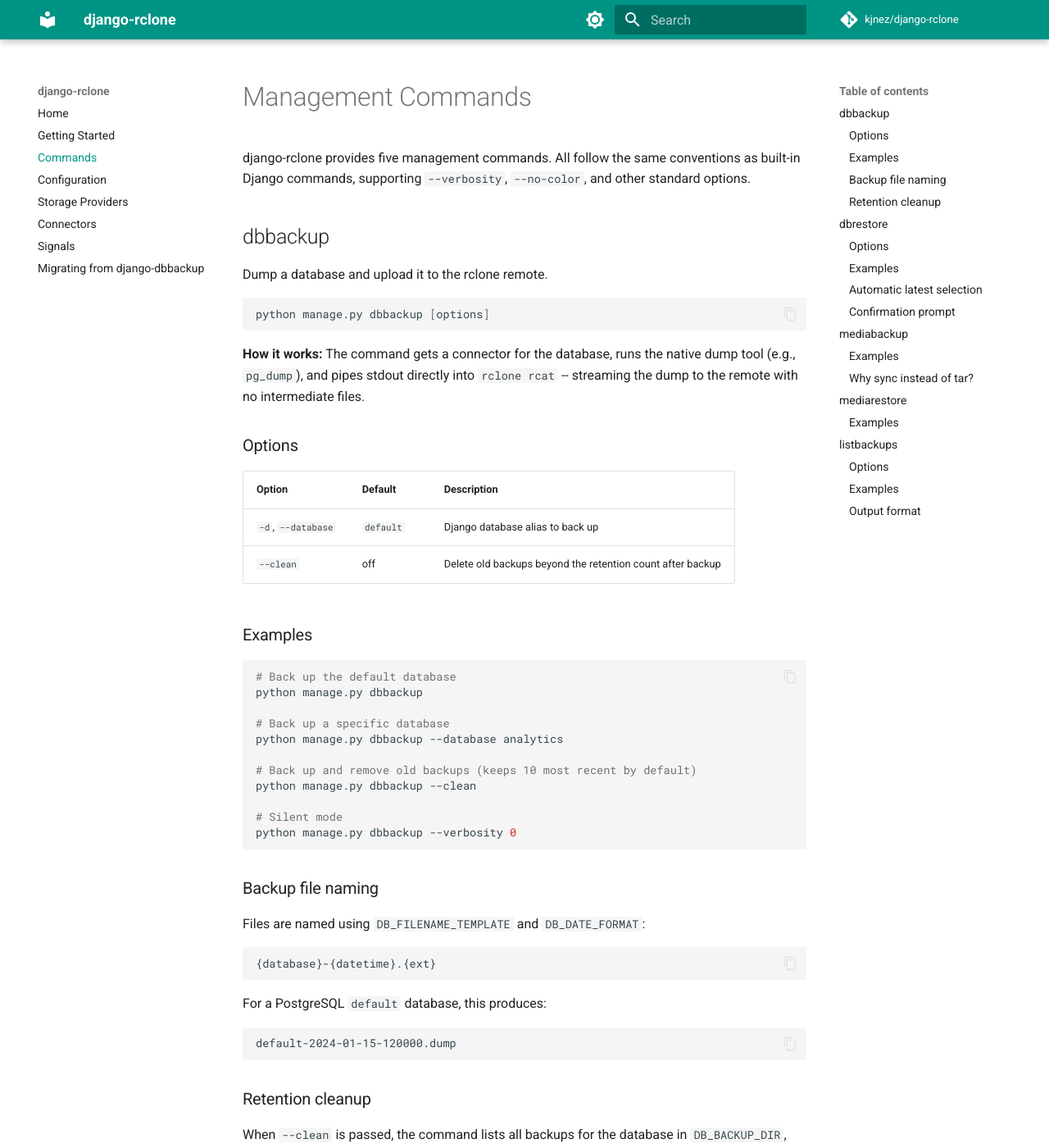
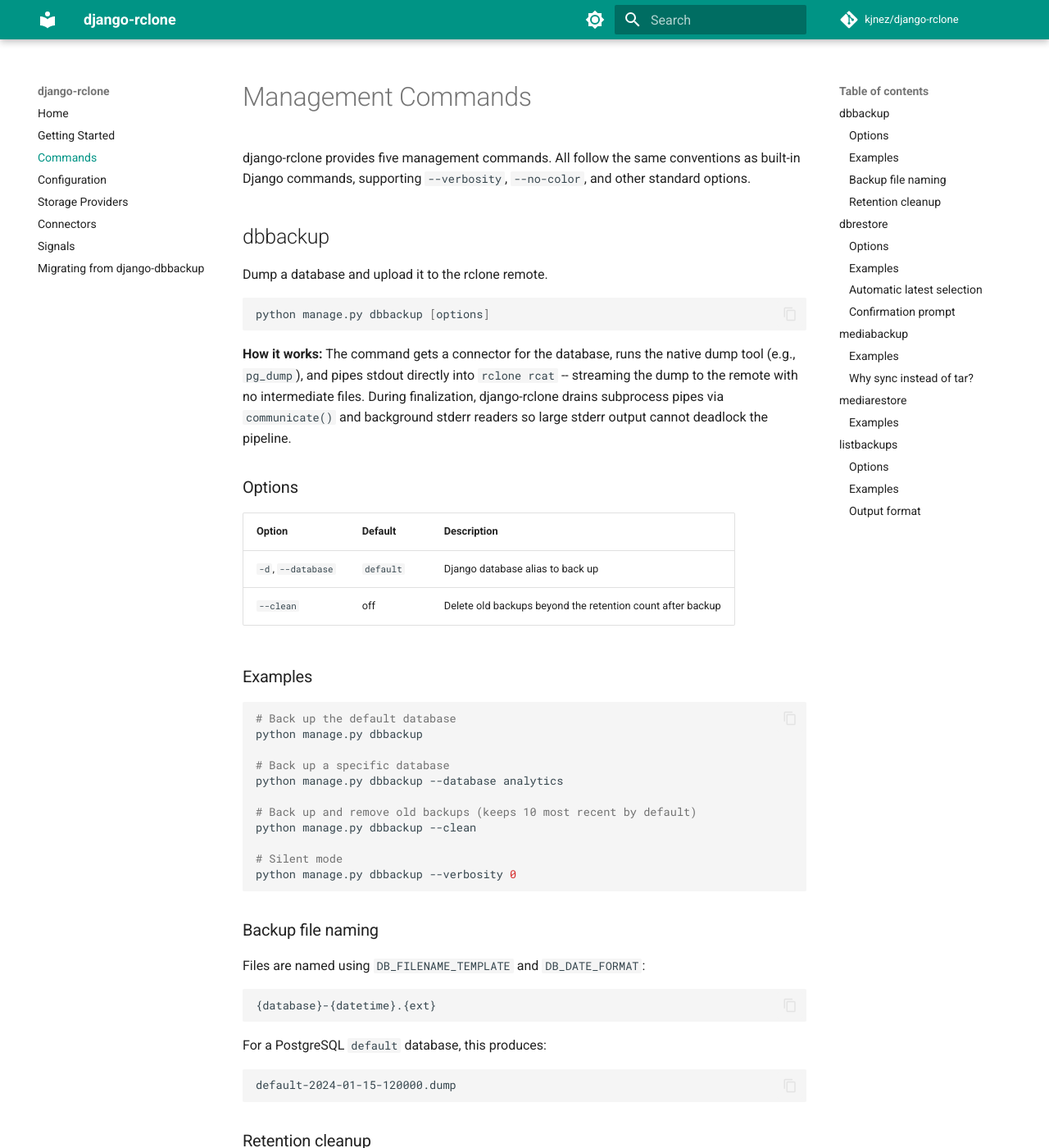
Before and after one commit to kjnez/django-rclone, an MkDocs documentation site: the page built from docs/commands.md, in a window 1280 px wide and 1400 px high. Shown: the whole window at 82% size. Built offline with MkDocs 1.6.1 and Material for MkDocs 9.7.7, drawn with Linux system fonts in a browser that asks for light colours; comment, search, counter and statistics services are not loaded; some of the changed text lies outside the part shown.

Commit message:
Update docs

````diff
--- a/docs/commands.md
+++ b/docs/commands.md
@@ -10,7 +10,7 @@
 python manage.py dbbackup [options]
 ```
 
-**How it works:** The command gets a connector for the database, runs the native dump tool (e.g., `pg_dump`), and pipes stdout directly into `rclone rcat` -- streaming the dump to the remote with no intermediate files.
+**How it works:** The command gets a connector for the database, runs the native dump tool (e.g., `pg_dump`), and pipes stdout directly into `rclone rcat` -- streaming the dump to the remote with no intermediate files. During finalization, django-rclone drains subprocess pipes via `communicate()` and background stderr readers so large stderr output cannot deadlock the pipeline.
 
 ### Options
 
@@ -63,7 +63,7 @@
 python manage.py dbrestore [options]
 ```
 
-**How it works:** The command runs `rclone cat` to stream the backup file and pipes it into the native restore tool (e.g., `pg_restore`) -- again with no intermediate files.
+**How it works:** The command runs `rclone cat` to stream the backup file and pipes it into the native restore tool (e.g., `pg_restore`) -- again with no intermediate files. Process finalization uses the same deadlock-safe pipe draining strategy as `dbbackup`.
 
 ### Options
 
````
Also changed, not shown: README.md (+3 -1 lines), docs/connectors.md (+3 -1 lines), docs/index.md (+1 -1 lines).
